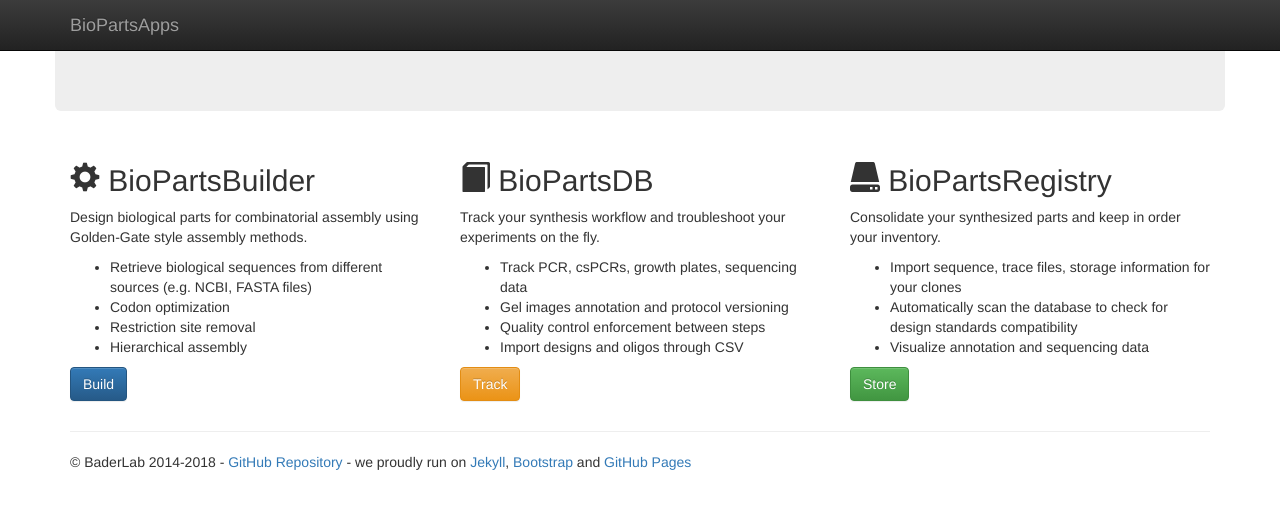
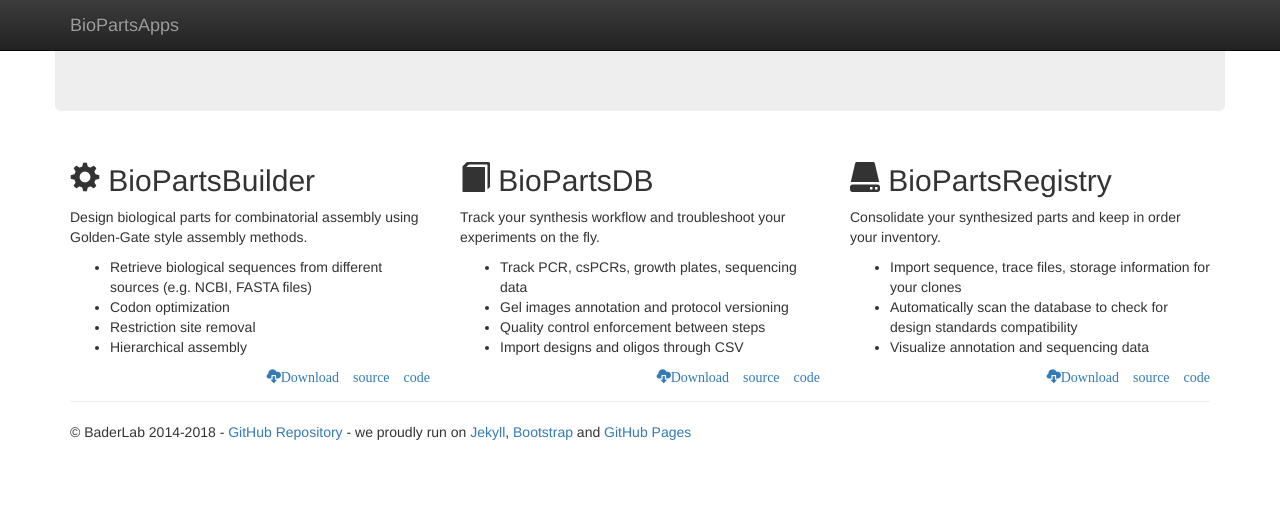
Before and after one commit to biopartsapps/biopartsapps.github.io, a Jekyll site: the page built from index.html, in a window 1280 px wide. Shown: the top 509 px of the page. Built offline with Jekyll 4.4.1, drawn with Linux system fonts in a browser that asks for light colours; nearby versions of some CDN libraries; library files that are not in the unit come from our copies; Markdown is read by kramdown in place of the engine named in the settings.

Commit message:
adding link to repos

```diff
--- a/index.html
+++ b/index.html
@@ -23,7 +23,9 @@ title: Welcome
 		   <li>Hierarchical assembly</li>
 	   </ul>
    </p>
-   <p><a class="btn btn-primary" href="http://public.biopartsbuilder.org" role="button">Build</a></p>
+   <p>
+   	   <a class="pull-right glyphicon glyphicon-cloud-download " href="https://github.com/biopartsapps/biopartsbuilder">Download source code</a>
+   </p>
  </div>
  <div class="col-md-4">
    <h2><span class="glyphicon glyphicon-book"></span> BioPartsDB</h2>
@@ -34,7 +36,9 @@ title: Welcome
 	   <li>Quality control enforcement between steps</li>
 	   <li>Import designs and oligos through CSV</li>
    </ul>
-   <p><a class="btn btn-warning" href="https://github.com/biopartsapps/biopartsdb" role="button">Track</a></p>
+   <p>
+   	   <a class="pull-right glyphicon glyphicon-cloud-download " href="https://github.com/biopartsapps/biopartsdb">Download source code</a>
+   </p>
 </div>
  <div class="col-md-4">
    <h2><span class="glyphicon glyphicon-hdd"></span> BioPartsRegistry</h2>
@@ -46,5 +50,7 @@ title: Welcome
 		   <li>Visualize annotation and sequencing data</li>
 	   </ul>
    </p>
-   <p><a class="btn btn-success" href="http://public.biopartsregistry.org" role="button">Store</a></p>
+   <p>
+   	   <a class="pull-right glyphicon glyphicon-cloud-download " href="https://github.com/biopartsapps/biopartsregistry">Download source code</a>
+   </p>
  </div>
```
